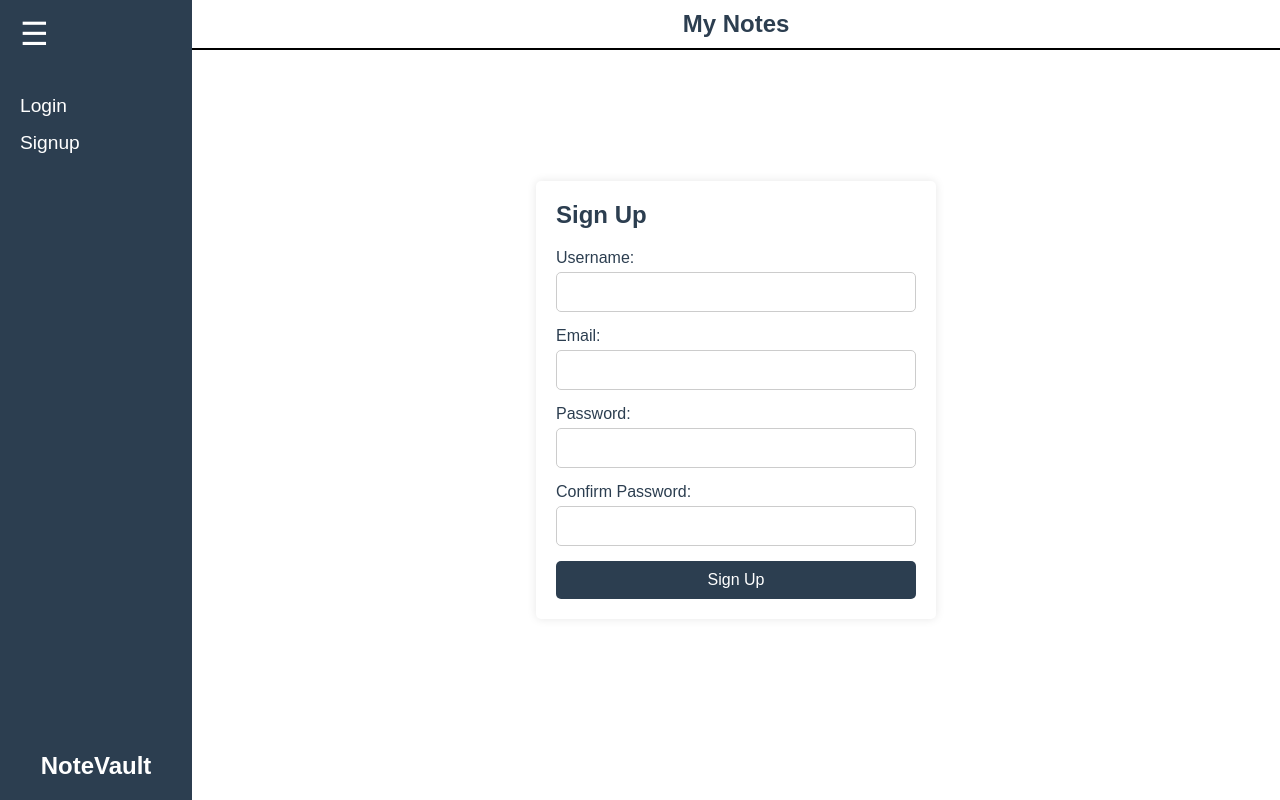
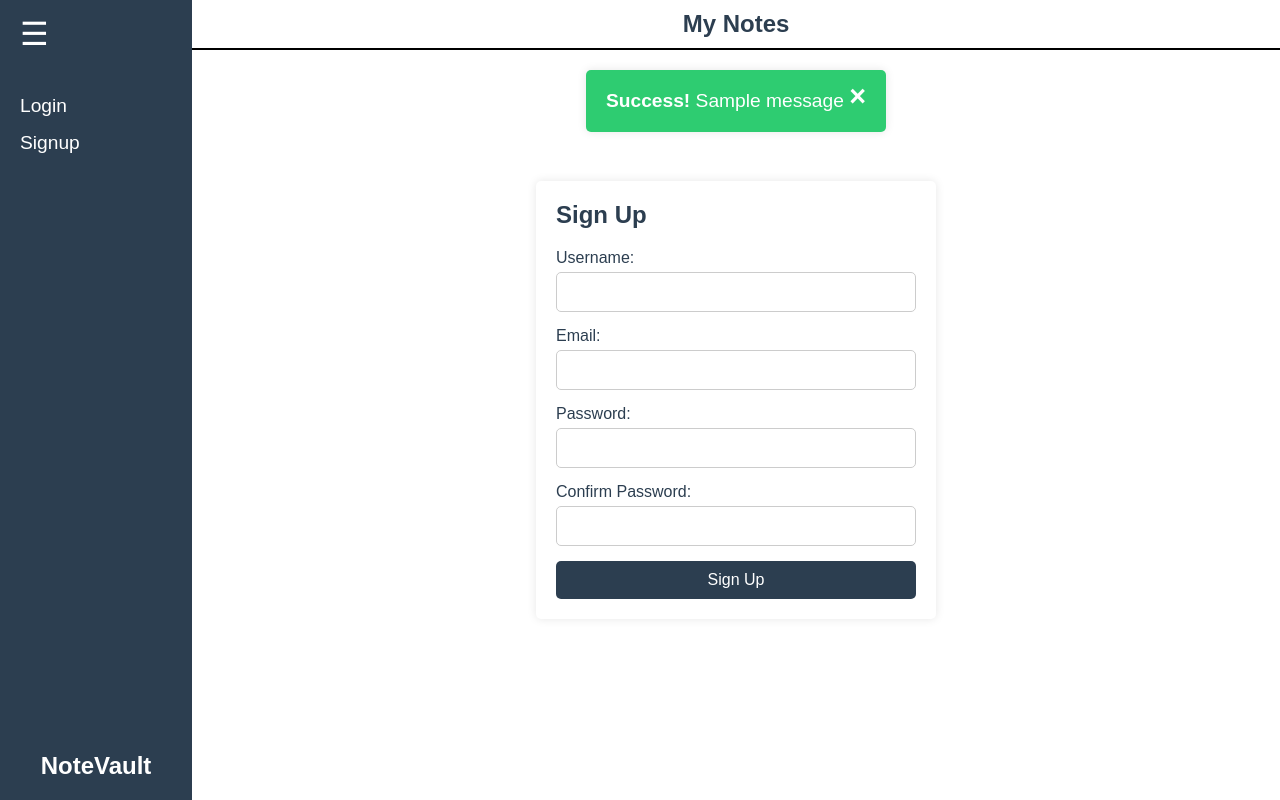
Before and after one commit to kamilfilipczyk/note-vault, a Flask app: page /signup in a window 1280 px wide; the page is wider, and only the part inside the window is pictured. Run offline with Flask 3, Linux system fonts and the light colour scheme; one stand-in notice (Sample message) is shown.

Commit message:
Add signup and login flash messages

```diff
--- a/website/auth.py
+++ b/website/auth.py
@@ -17,7 +17,6 @@ def sign_up():
         password = request.form.get('password')
         confirm_password = request.form.get('confirm-password')
 
-        """
         if len(email) < 5:
             flash('Your email is too short.', category='error')
         elif len(user_name) < 2:
@@ -29,7 +28,7 @@ def sign_up():
         else:
             flash('Account created succesfully!', category='success')
 
-        """
+
     return render_template('signup.html')
 
 @auth.route('/logout')
--- /dev/null
+++ b/website/static/flash_scripts.js
@@ -0,0 +1,11 @@
+document.addEventListener("DOMContentLoaded", function() {
+    const closeButtons = document.querySelectorAll('.closebtn');
+
+    closeButtons.forEach(button => {
+        button.addEventListener('click', function() {
+            const message = this.parentElement;
+            message.style.opacity = '0';
+            setTimeout(() => { message.style.display = 'none'; }, 600);
+        });
+    });
+});
--- /dev/null
+++ b/website/static/flash_styles.css
@@ -0,0 +1,45 @@
+.flash-container {
+    width: 100%;
+    display: flex;
+    flex-direction: column;
+    align-items: center;
+    position: absolute;
+    top: 60px;
+}
+
+.flash-message {
+    padding: 20px;
+    margin: 10px;
+    border-radius: 5px;
+    box-shadow: 0 0 10px rgba(0, 0, 0, 0.1);
+    font-size: 1.2em;
+    position: relative;
+    width: 300px;
+    box-sizing: border-box;
+    opacity: 1;
+    transition: opacity 0.6s;
+}
+
+.flash-message.success {
+    background-color: #2ecc71;
+    color: white;
+}
+
+.flash-message.error {
+    background-color: #e74c3c;
+    color: white;
+}
+
+.flash-message .closebtn {
+    position: absolute;
+    top: 10px;
+    right: 20px;
+    color: white;
+    font-weight: bold;
+    font-size: 1.5em;
+    cursor: pointer;
+}
+
+.flash-message .closebtn:hover {
+    color: #000;
+}
--- a/website/templates/base.html
+++ b/website/templates/base.html
@@ -5,6 +5,7 @@
     <meta name="viewport" content="width=device-width, initial-scale=1.0">
     <meta http-equiv="X-UA-Compatible" content="ie=edge">
     <link rel="stylesheet" href="{{url_for('static', filename='styles.css')}}">
+    <link rel="stylesheet" href="{{url_for('static', filename='flash_styles.css')}}">
     <title>{% block title %}NoteVault{% endblock %}</title>
 </head>
 <body>
@@ -23,10 +24,23 @@
             <div class="topbar">
                 {% block topbar %}My Notes{% endblock %}
             </div>
+            <div class="flash-container">
+                {% with messages = get_flashed_messages(with_categories=true) %}
+                {% if messages %}
+                    {% for category, message in messages %}
+                    <div class="flash-message {{ category }}">
+                        <span class="closebtn">&times;</span>
+                        <strong>{{ category.capitalize() }}!</strong> {{ message }}
+                    </div>
+                    {% endfor %}
+                {% endif %}
+                {% endwith %}
+            </div>
             {% block content %}
             {% endblock %}
         </main>
     </div>
     <script type="text/javascript" src="{{url_for('static', filename='app.js')}}"></script>
+    <script type="text/javascript" src="{{url_for('static', filename='flash_scripts.js')}}"></script>
 </body>
 </html>
```
